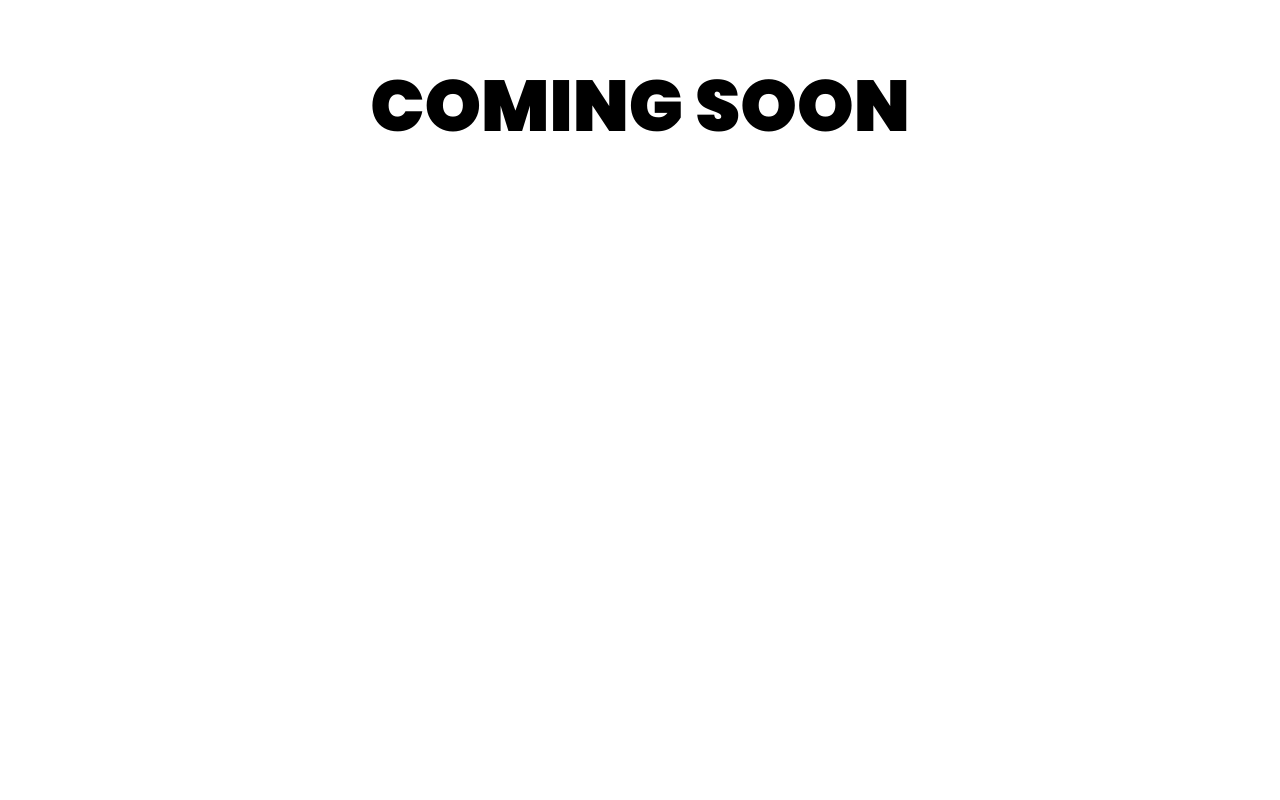
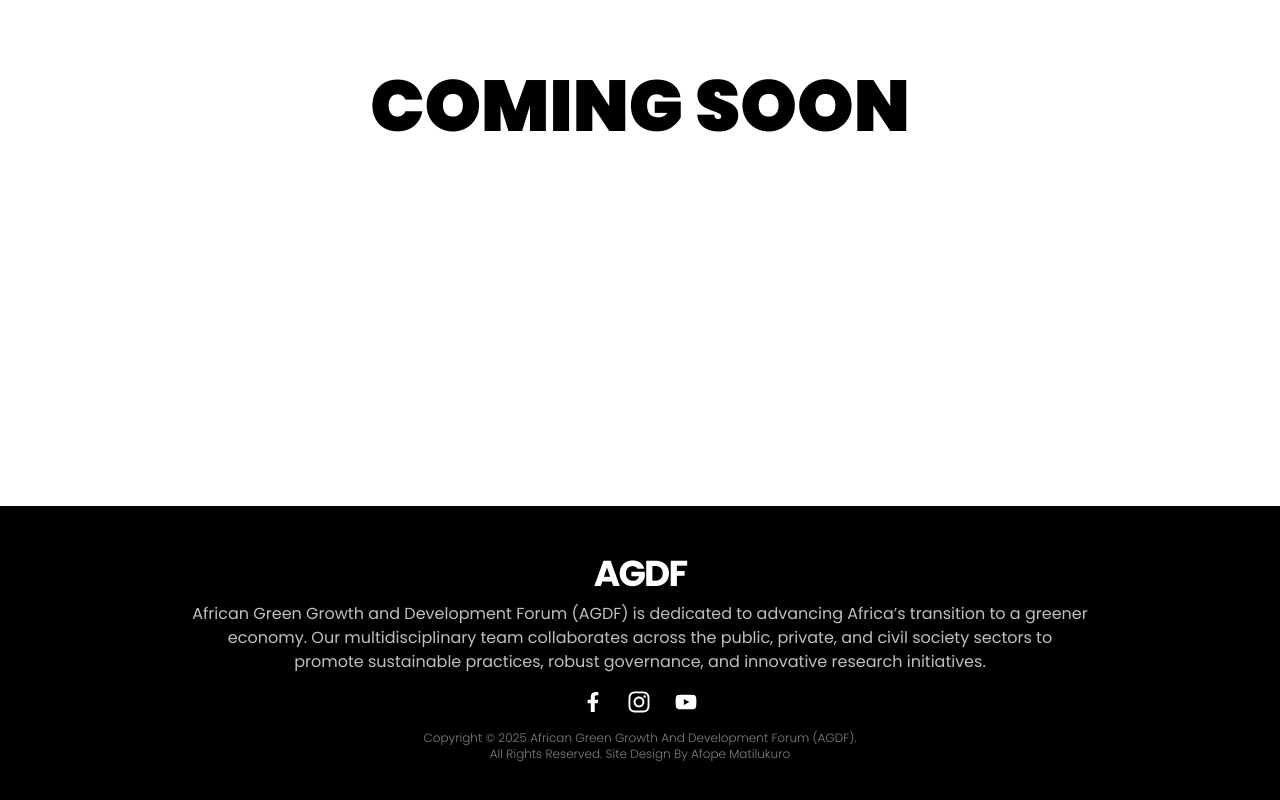
Before and after one commit to AfopeM/agdf, a Next.js app: page /about in a window 1280 px wide. Shown: the part 390-1190 px from the top of the page. Before the commit the page ends 896 px from the top, so only its background shows below. Built offline with nearby package versions, Linux system fonts and the light colour scheme.

Commit message:
feat: add Footer component and update layout
- Added `Footer` component with social media links and copyright section
- Styled social icons with hover effects and animation
- Updated `layout.tsx` for layout adjustments

```diff
--- a/src/app/layout.tsx
+++ b/src/app/layout.tsx
@@ -1,6 +1,6 @@
 import "../styles/globals.css";
 import type { Metadata } from "next";
-import NavBar from "@/components/NavBar";
+import { NavBar, Footer } from "@/components";
 
 export const metadata: Metadata = {
   title: "AGDF - African Green Growth & Development Forum",
@@ -18,6 +18,7 @@ export default function RootLayout({
       <body className={`font-pop antialiased`}>
         <NavBar />
         {children}
+        <Footer />
       </body>
     </html>
   );
--- /dev/null
+++ b/src/components/Footer.tsx
@@ -0,0 +1,67 @@
+import Link from "next/link";
+import { FaFacebookF, FaInstagram, FaYoutube } from "react-icons/fa";
+
+export default function Footer() {
+  const socialStyling =
+    "text-white hover:text-brand brand-animate hover:scale-110";
+  return (
+    <footer className="w-full bg-black py-12">
+      <div className="brand-width flex flex-col items-center justify-center gap-4">
+        <div className="text-center text-white/75 lg:max-w-4xl">
+          {/* LOGO */}
+          <Link
+            href="/"
+            className="brand-animate text-4xl font-bold tracking-tighter text-white uppercase hover:scale-105"
+          >
+            AGDF
+          </Link>
+          <p className="mt-2">
+            African Green Growth and Development Forum (AGDF) is dedicated to
+            advancing Africa’s transition to a greener economy. Our
+            multidisciplinary team collaborates across the public, private, and
+            civil society sectors to promote sustainable practices, robust
+            governance, and innovative research initiatives.
+          </p>
+        </div>
+
+        {/* SOCIAL MEDIA LINKS */}
+        <nav aria-label="Social Media Links">
+          <div className="flex items-center gap-6">
+            <Link
+              href="https://www.facebook.com"
+              target="_blank"
+              aria-label="Facebook"
+            >
+              <FaFacebookF className={socialStyling} size={20} />
+            </Link>
+            <Link
+              href="https://www.instagram.com"
+              target="_blank"
+              aria-label="Instagram"
+            >
+              <FaInstagram className={socialStyling} size={24} />
+            </Link>
+            <Link
+              href="https://www.youtube.com"
+              target="_blank"
+              aria-label="YouTube"
+            >
+              <FaYoutube className={socialStyling} size={22} />
+            </Link>
+          </div>
+        </nav>
+
+        {/* COPYRIGHT NOTICE */}
+        <p className="brand-animate text-center text-xs font-light text-white/50 capitalize">
+          Copyright © {new Date().getFullYear()} African Green Growth and
+          Development Forum (AGDF). <br />
+          All rights reserved. Site design by
+          <Link href="/" className="hover:text-brand brand-animate">
+            {" "}
+            Afope Matilukuro
+          </Link>
+        </p>
+      </div>
+    </footer>
+  );
+}
--- /dev/null
+++ b/src/components/index.ts
@@ -0,0 +1,4 @@
+import Footer from "./Footer";
+import NavBar from "./NavBar";
+
+export { NavBar, Footer };
```
